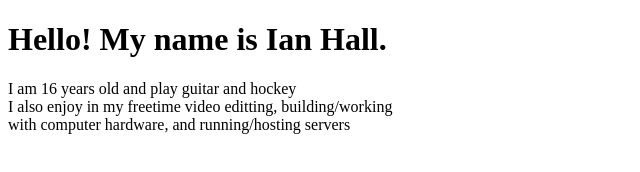
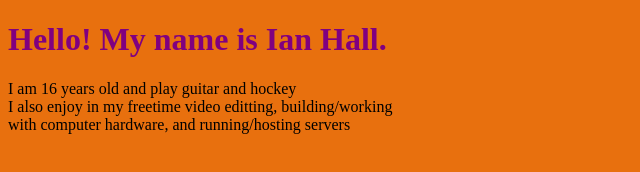
Before and after one commit to Iah1434/hello-world, a plain HTML site: page index.html in a window 1280 px wide. Shown: the whole page, without its empty margins (0-640 px from the left). Drawn offline with Linux system fonts and the light colour scheme.

Commit message:
Update index.html

```diff
--- a/index.html
+++ b/index.html
@@ -3,6 +3,10 @@
   <head>
     <meta charset="UTF-8">
     <title>Test Title</title>
+    <style>
+   h1 {color:rgb(128,0,128);}
+      body {background-color:rgb(232, 112, 14);}
+    </style>
   </head>
   <body>
     <h1>Hello! My name is Ian Hall.</h1>
```
